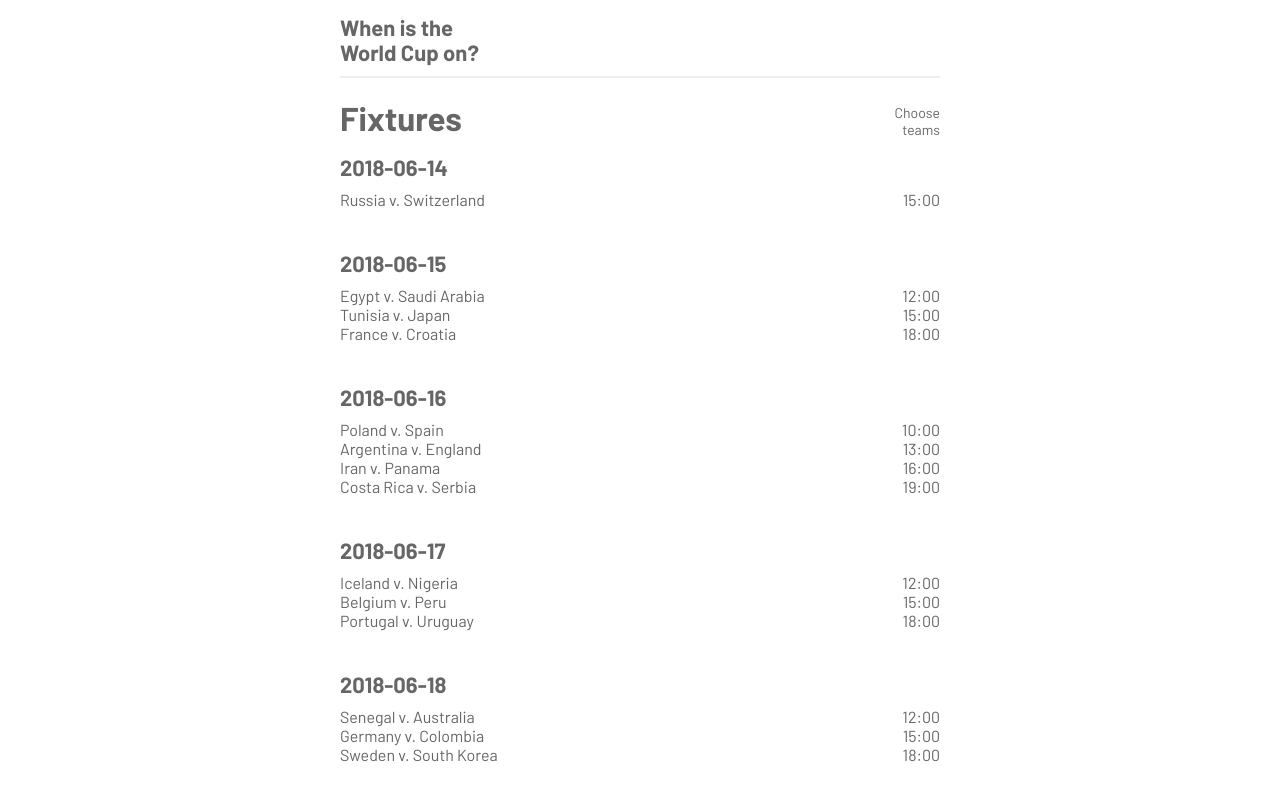
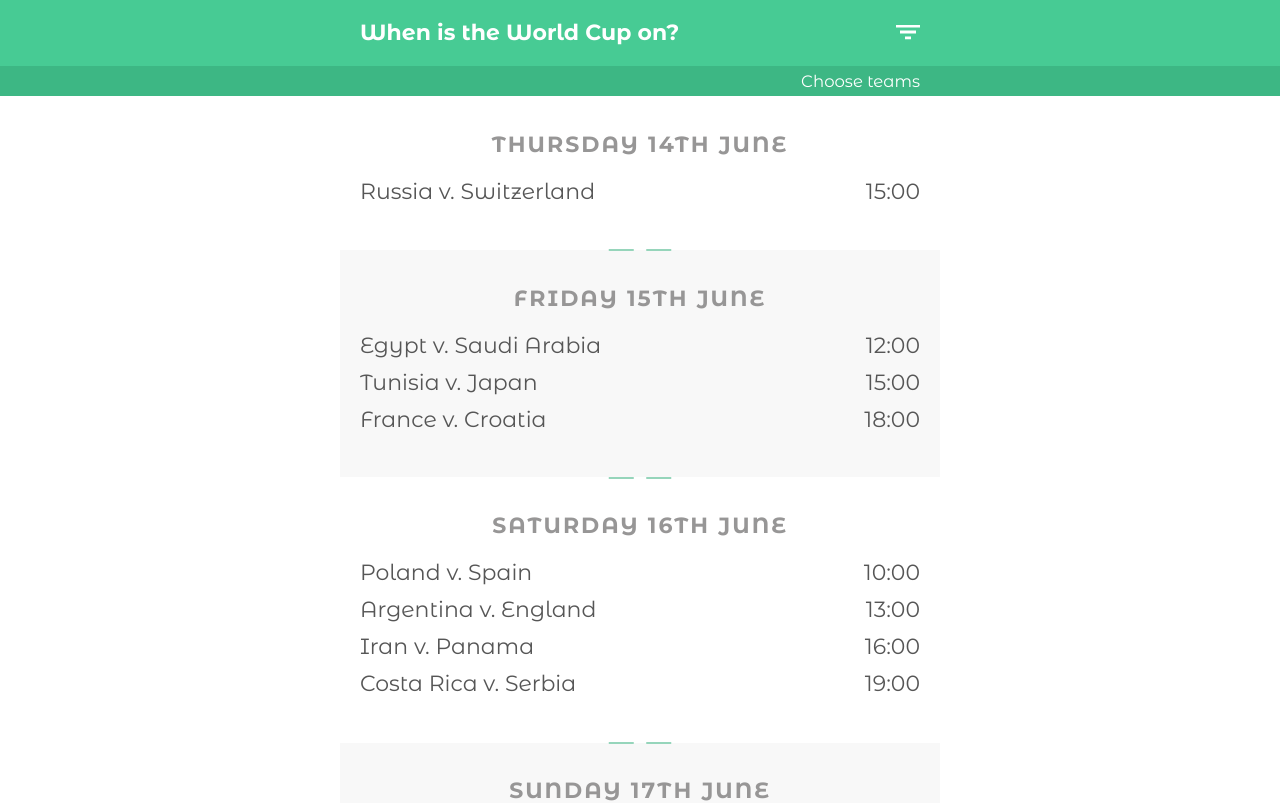
Before and after one commit to trys/whenistheworldcupon, a Vue app: page / in a window 1280 px wide. Shown: the top 803 px of the page. Built offline with nearby package versions, Linux system fonts and the light colour scheme.

Commit message:
Design work

```diff
--- a/index.html
+++ b/index.html
@@ -3,7 +3,7 @@
   <head>
     <meta charset="utf-8">
     <meta name="viewport" content="width=device-width,initial-scale=1.0">
-    <link href="https://fonts.googleapis.com/css?family=Barlow:400,700" rel="stylesheet">
+    <link href="https://fonts.googleapis.com/css?family=Montserrat+Alternates:400,700" rel="stylesheet">
     <title>When is the World Cup on?</title>
   </head>
   <body>
--- a/src/App.vue
+++ b/src/App.vue
@@ -1,6 +1,7 @@
 <template>
   <div id="app">
-    <header class="top wrap">
+    <header class="top">
+      <div class="wrap insulate">
         <h1>
           <router-link to="/">When is the World Cup on?</router-link>
         </h1>
@@ -16,6 +17,7 @@
         >
           <img src="./assets/filter.svg" alt="">
         </button>
+      </div>
     </header>
     <router-view/>
   </div>
@@ -51,20 +53,24 @@ export default {
 
 <style>
 body {
-  font-family: 'Barlow', Helvetica, Arial, sans-serif;
+  font-family: 'Montserrat Alternates', Helvetica, Arial, sans-serif;
   -webkit-font-smoothing: antialiased;
   -moz-osx-font-smoothing: grayscale;
   background: #FFF;
   margin: 0;
-  padding: 15px 20px;
-  color: #666;
+  padding: 0;
+  color: #565656;
+  font-size: calc( 16px + 6 * (100vw - 320px) / (600 - 320));
+}
+
+@media screen and (min-width: 600px) {
+  body {
     font-size: 22px;
+  }
 }
 
 #app {
   margin: 0 auto;
-  max-width: 600px;
-  padding-bottom: 66px;
 }
 
 a {
@@ -84,10 +90,23 @@ html {
   box-sizing: inherit;
 }
 
+.wrap {
+  padding-left: 20px;
+  padding-right: 20px;
+  margin-left: auto;
+  margin-right: auto;
+  max-width: 600px;
+  position: relative;
+}
+
+.insulate {
+  padding-top: 20px;
+  padding-bottom: 20px;
+}
+
 .top {
-  border-bottom: 2px solid #EEE;
-  margin: 0 0 20px;
-  position: relative;
+  background: #47CB94;
+  color: #FFF;
 }
 
 button {
@@ -107,7 +126,7 @@ button {
 
 .filter {
   position: absolute;
-  right: 0;
+  right: 20px;
   top: 50%;
   transform: translateY(-50%);
   width: 24px;
@@ -124,10 +143,9 @@ button {
 }
 
 h1 {
-  font-size: 22px;
-  margin: 0 0 11px;
-  width: 7.5em;
-  line-height: 1.125em;
+  font-size: 1em;
+  margin: 0;
+  line-height: 1.1875em;
 }
 
 h2 {
@@ -135,8 +153,12 @@ h2 {
 }
 
 h3 {
-  font-size: 22px;
-  margin: 0 0 10px;
+  font-size: 1em;
+  margin: 0 0 20px;
+  color: #979696;
+  letter-spacing: 2px;
+  text-align: center;
+  text-transform: uppercase;
 }
 
 p {
@@ -152,4 +174,18 @@ li {
   list-style: none;
   margin: 0;
 }
+
+.button {
+  -webkit-tap-highlight-color: transparent;
+  border: none;
+  background: #47CB94;
+  padding: 10px 20px;
+  margin: 10px 0;
+  box-shadow: none;
+  outline: none;
+  border-radius: 5px;
+  color: #FFF;
+  font-weight: 700;
+  font-size: inherit;
+}
 </style>
--- a/src/components/Games.vue
+++ b/src/components/Games.vue
@@ -1,26 +1,25 @@
 <template>
   <div>
-    <h2 class="games-title">{{ filter ? 'Your ' : '' }} Fixtures <router-link class="edit-filter" to="/teams">{{ userTeams.length ? 'Change' : 'Choose' }} teams</router-link></h2>
-    <ul>
-      <li v-for="day in days" v-if="day.games.length" :key="day.day" class="day">
-        <h3>{{ day.day }}</h3>
+    <wc-header>
+      <router-link to="/teams">{{ userTeams.length ? 'Change' : 'Choose' }} teams</router-link>
+    </wc-header>
+    <div class="wrap games">
+      <div v-for="day in days" v-if="day.games.length" :key="day.day" class="day">
+        <h3>{{ formatDay(day.games[0].date) }}</h3>
         <ul>
           <li v-for="game in day.games" :key="game.id" class="game">
-            <template v-if="game.teamOne">
-              <span>{{ game.teamOne.name }} v. {{ game.teamTwo.name }}</span> <span>{{ formatTime(game.date) }} </span>
-            </template>
-            <template v-else>
-              {{ game.name }}
-            </template>
+            <span v-if="game.teamOne && game.teamTwo">{{ game.teamOne.name }} v. {{ game.teamTwo.name }}</span>
+            <span v-else>{{ game.name }}</span>
+            <span>{{ formatTime(game.date) }} </span>
           </li>
         </ul>
-      </li>
-    </ul>
+      </div>
+    </div>
   </div>
 </template>
 
 <script>
-  import WcFooter from './Wc-Footer'
+  import wcHeader from './wc-header'
   export default {
     computed: {
       filter () {
@@ -48,11 +47,33 @@
       formatTime (date) {
         date = new Date(date)
         return date.getHours() + ':' + ('0' + date.getMinutes()).slice(-2)
+      },
+
+      formatDay (date) {
+        date = new Date(date)
+        const days = ['Sunday', 'Monday', 'Tuesday', 'Wednesday', 'Thursday', 'Friday', 'Saturday']
+        const months = { 5: 'June', 6: 'July' }
+        return `${days[date.getDay()]} ${this.ordinalSuffix(date.getDate())} ${months[date.getMonth()]}`
+      },
+
+      ordinalSuffix (i) {
+        const j = i % 10
+        const k = i % 100
+        if (j === 1 && k !== 11) {
+          return i + 'st'
+        }
+        if (j === 2 && k !== 12) {
+          return i + 'nd'
+        }
+        if (j === 3 && k !== 13) {
+          return i + 'rd'
+        }
+        return i + 'th'
       }
     },
 
     components: {
-      WcFooter
+      wcHeader
     }
   }
 </script>
@@ -62,29 +83,41 @@
     position: relative;
   }
 
+  .games {
+    padding: 0;
+  }
+
   .game {
     display: flex;
     justify-content: space-between;
     width: 100%;
-    font-size: 16px;
+    margin: 0 0 10px;
   }
 
   .day {
-    padding: 20px 0;
+    padding: 1.5625em 20px 1.5625em;
     border-bottom: 1px solid #FFF;
+    position: relative;
   }
 
-  .day:first-child {
-    padding-top: 0;
+  .day:before,
+  .day:after {
+    content: '';
+    position: absolute;
+    left: 50%;
+    bottom: -2px;
+    width: 25px;
+    height: 0;
+    border-bottom: 2px solid #96D5BB;
+    transform: translateX(-125%);
+    z-index: 1;
   }
 
-  .edit-filter {
-    font-size: 14px;
-    width: 3.5em;
-    text-align: right;
-    font-weight: 400;
-    position: absolute;
-    right: 0;
-    bottom: 0;
+  .day:after {
+    transform: translateX(25%);
+  }
+
+  .day:nth-child(2n) {
+    background: #F8F8F8;
   }
 </style>
--- a/src/components/Home.vue
+++ b/src/components/Home.vue
@@ -1,5 +1,5 @@
 <template>
-  <div class="hello">
+  <div>
     <Games />
   </div>
 </template>
@@ -21,20 +21,3 @@ export default {
   }
 }
 </script>
-
-<style scoped>
-h1, h2 {
-  font-weight: normal;
-}
-ul {
-  list-style-type: none;
-  padding: 0;
-}
-li {
-  display: inline-block;
-  margin: 0 10px;
-}
-a {
-  color: #42b983;
-}
-</style>
--- a/src/components/Teams.vue
+++ b/src/components/Teams.vue
@@ -1,6 +1,9 @@
 <template>
   <div>
-    <h2>Teams</h2>
+    <wc-header>
+      <button class="button-reset see-fixtures" @click="viewFixtures">See the fixtures</button>
+    </wc-header>
+    <div class="insulate wrap">
       <ul class="teams">
         <li class="team" v-for="team in teams" :key="team.id">
           <input
@@ -12,14 +15,13 @@
           <label :for="team.id">{{ team.name }}</label>
         </li>
       </ul>
-    <wc-footer>
-      <button class="button-reset see-fixtures" @click="viewFixtures">See the fixtures</button>
-    </wc-footer>
+      <button class="button" @click="viewFixtures">See the fixtures</button>
+    </div>
   </div>
 </template>
 
 <script>
-  import WcFooter from './Wc-Footer'
+  import wcHeader from './wc-header'
   export default {
     data () {
       return {
@@ -37,7 +39,7 @@
     },
 
     components: {
-      WcFooter
+      wcHeader
     },
 
     methods: {
@@ -51,7 +53,7 @@
 
 <style>
   .team:nth-child(4n) {
-    border-bottom: 1px solid #FFF;
+    border-bottom: 1px solid #D0ECE1;
     padding-bottom: 10px;
     margin-bottom: 5px;
   }
@@ -74,11 +76,11 @@
   .team label:after {
     content: '';
     position: absolute;
-    background-color: #C56368;
+    background-color: #D0ECE1;
     transform: rotate(-45deg);
     transition: 300ms transform, 300ms background-color;
-    width: 15px;
-    height: 2px;
+    width: 0.9375em;
+    height: 0.125em;
     right: 0;
     top: 17px;
   }
@@ -88,12 +90,12 @@
   }
 
   .team input:checked + label:after {
-    transform: translateX(-7px) translateY(3px) rotate(45deg) scaleX(0.4);
+    transform: translateX(-0.4375em) translateY(0.1875em) rotate(45deg) scaleX(0.4);
   }
 
   .team input:checked + label:before,
   .team input:checked + label:after {
-    background-color: #FFFFFF;
+    background-color: #47CB94;
   }
 
   .see-fixtures {
--- a/src/components/Wc-Footer.vue
+++ /dev/null
@@ -1,17 +0,0 @@
-<template>
-  <footer class="footer">
-    <slot />
-  </footer>
-</template>
-
-<style>
-  .footer {
-    position: fixed;
-    bottom: 0;
-    left: 0;
-    width: 100%;
-    background: #92171B;
-    font-weight: 700;
-    padding: 20px;
-  }
-</style>
--- /dev/null
+++ b/src/components/wc-header.vue
@@ -0,0 +1,21 @@
+<template>
+  <header class="sub-header">
+    <div class="wrap">
+      <slot />
+    </div>
+  </header>
+</template>
+
+<style>
+  .sub-header {
+    background: #3DB784;
+    color: #FFF;
+    font-size: 0.75em;
+    text-align: right;
+  }
+
+  .sub-header .wrap > * {
+    padding: 0.3125em 0 0.3125em 0.6em;
+    display: inline-block;
+  }
+</style>
--- a/src/router/index.js
+++ b/src/router/index.js
@@ -18,5 +18,8 @@ export default new Router({
       name: 'Teams',
       component: Teams
     }
-  ]
+  ],
+  scrollBehavior (to, from, savedPosition) {
+    return { x: 0, y: 0 }
+  }
 })
```
Lines whose indentation alone changed are shown as unchanged.
